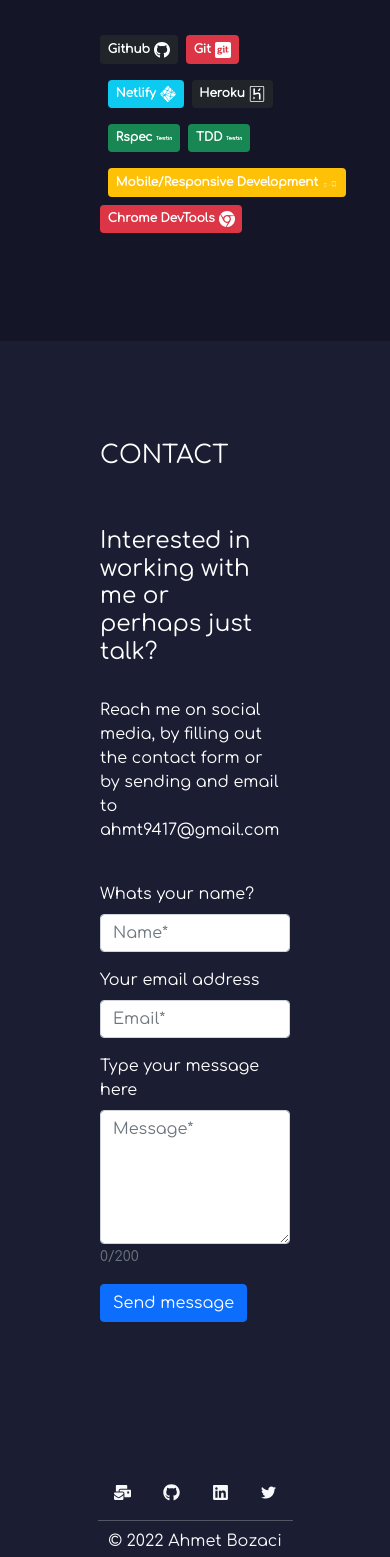
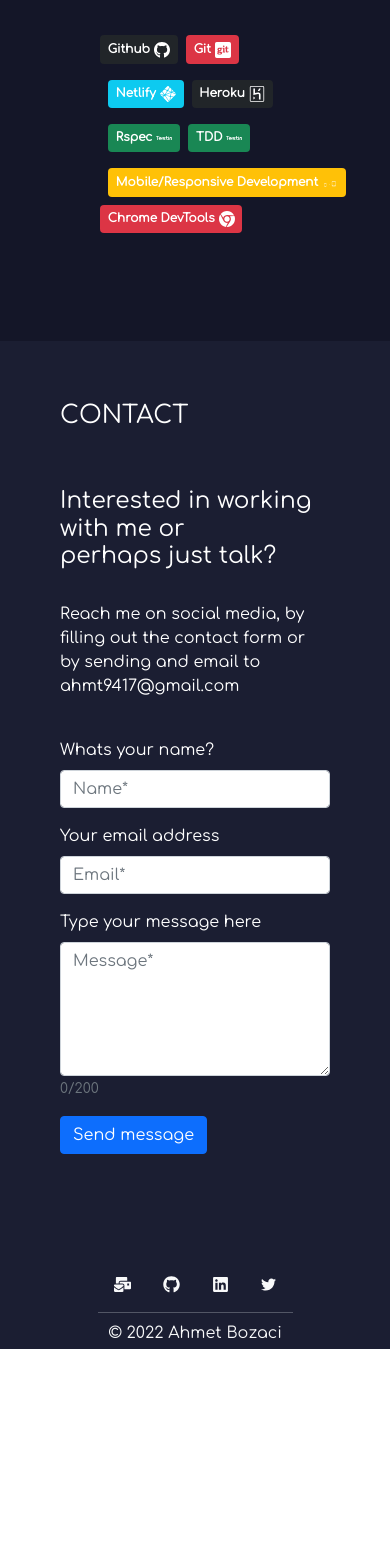
Before and after one commit to ahmetbozaci/portfolio, a React (Create React App) app: page / in a window 390 px wide. Shown: the part 3462-5019 px from the top of the page. After the commit the page ends 4811 px from the top, so only its background shows below. Built offline with nearby package versions, Linux system fonts and the light colour scheme.

Commit message:
Update contact form style

```diff
--- a/src/components/Contact/Contact.css
+++ b/src/components/Contact/Contact.css
@@ -2,6 +2,16 @@
   background-color: #1B1E32;
   padding: 100px 100px;
   color: white;
+}
+
+@media  screen and (max-width: 992px) {
+  form {
+    width: 100%;
+  }
+  .contact {
+    padding: 60px;
+
+  }
 }
 
 @media  screen and (min-width: 992px) {
--- a/src/components/Contact/ContactForm.js
+++ b/src/components/Contact/ContactForm.js
@@ -2,7 +2,6 @@ import { Form, Button } from 'react-bootstrap';
 
 const ContactForm = () => (
   <Form
-    className="w-sm-100"
     action="https://formspree.io/f/xnqwzglq"
     method="POST"
   >
```
